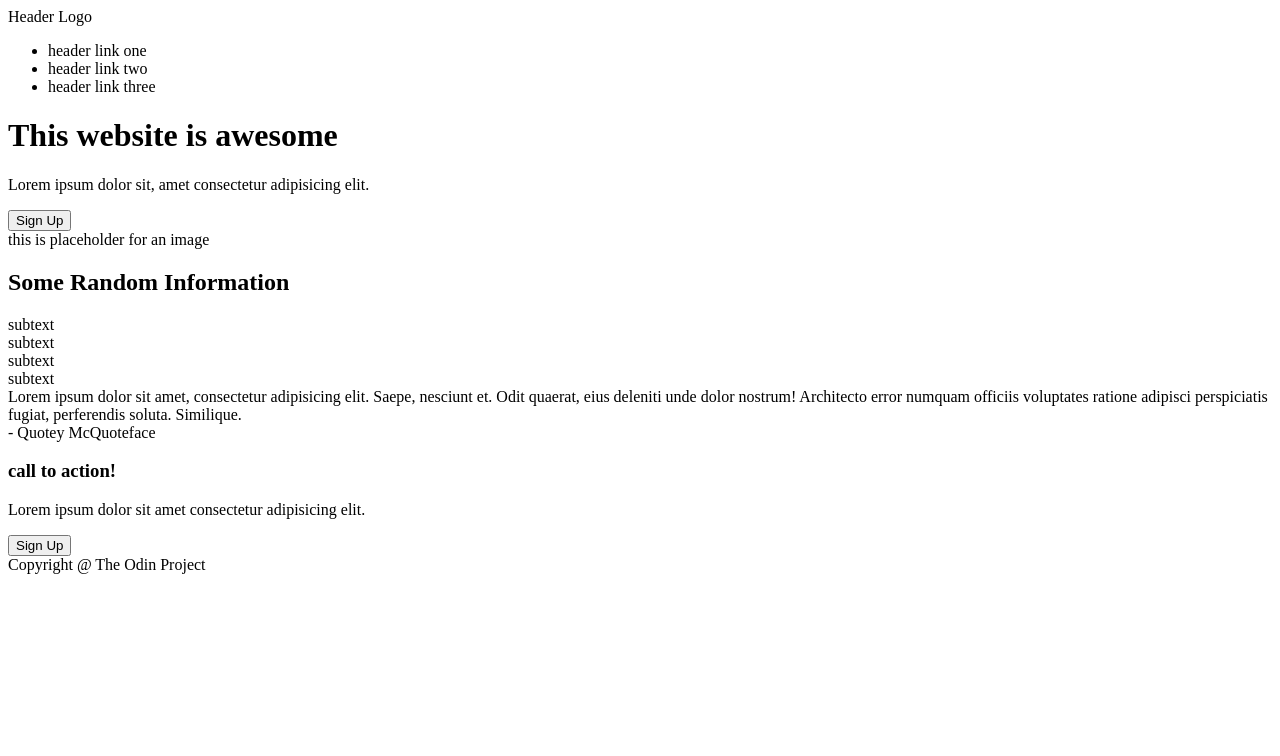
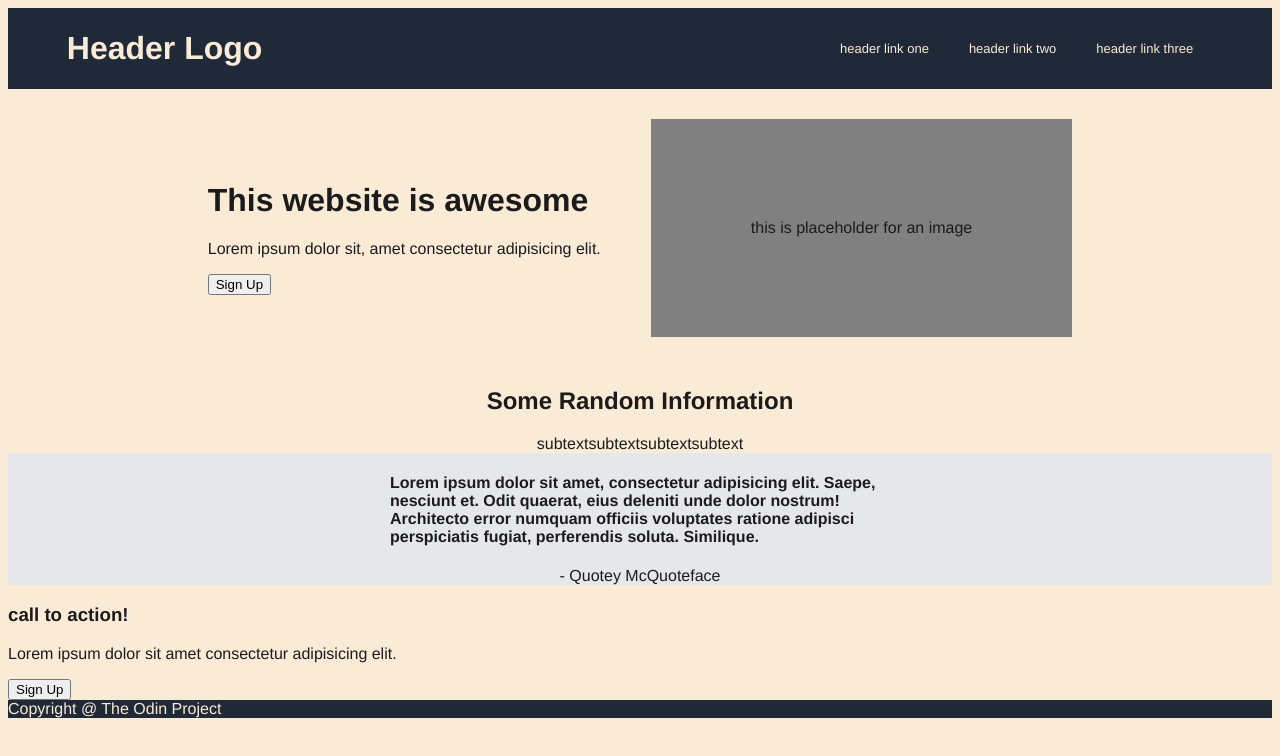
Before and after one commit to IanMahanpour/landing-page-odin, a plain HTML site: page index.html in a window 1280 px wide. Drawn offline with Linux system fonts and the light colour scheme.

Commit message:
Updated styles.css
linked styles sheet to html
fleshed out header, hero, cards, and quote sections' spacings
added colors and fonts

```diff
--- a/index.html
+++ b/index.html
@@ -4,6 +4,7 @@
     <meta charset="UTF-8">
     <meta http-equiv="X-UA-Compatible" content="IE=edge">
     <meta name="viewport" content="width=device-width, initial-scale=1.0">
+    <link rel="stylesheet" href="styles.css">
     <title>Landing Page</title>
 </head>
 <body>
@@ -28,15 +29,17 @@
     </div>
     <div class="cards">
         <h2>Some Random Information</h2>
+    <div class="images">
         <div>subtext</div>
         <div>subtext</div>
         <div>subtext</div>
         <div>subtext</div>
     </div>
+    </div>
     <div class="quote">
-        Lorem ipsum dolor sit amet, consectetur adipisicing elit. Saepe, nesciunt et. Odit quaerat, eius deleniti unde dolor nostrum! Architecto error numquam officiis voluptates ratione adipisci perspiciatis fugiat, perferendis soluta. Similique.
+        <h4>Lorem ipsum dolor sit amet, consectetur adipisicing elit. Saepe, nesciunt et. Odit quaerat, eius deleniti unde dolor nostrum! Architecto error numquam officiis voluptates ratione adipisci perspiciatis fugiat, perferendis soluta. Similique.</h4>
+        <div class="quoteAuthor"> - Quotey McQuoteface </div>
     </div>
-    <div class="quoteAuthor"> - Quotey McQuoteface </div>
     <div class="action">
         <h3> call to action!</h3>
         <p> Lorem ipsum dolor sit amet consectetur adipisicing elit.
--- a/styles.css
+++ b/styles.css
@@ -1,3 +1,63 @@
 body {
     font-family: Helvetica, Arial sans-serif;
+    color: #1b1b1b;
+    background-color: antiquewhite;
 }
+.header, .footer {
+    color: antiquewhite;
+    background-color: #1f2937;
+}
+.header {
+    display: flex;
+    align-items: center;
+    justify-content: space-around;
+    font-size: xx-large;
+    font-weight: bold;
+    gap: 400px;
+}
+.header ul {
+    font-size: small;
+    font-weight: 400;
+}
+.quote {
+    background-color: #e5e7eb;
+    display: flex;
+    flex-direction: column;
+    justify-content: center;
+    align-items: center;
+}
+ul {
+    list-style: none;
+    display: flex;
+}
+li {
+    padding: 20px;
+}
+.hero {
+    display: flex;
+    justify-content: center;
+    align-items: center;
+    gap: 50px;
+    padding: 30px;
+}
+.placeholder {
+    padding: 100px;
+    background-color: grey;
+}
+.cards {
+    display: flex;
+    justify-content: center;
+    align-items: center;
+    flex-direction: column;
+}
+.images {
+    display: flex;
+    justify-content: space-around;
+    flex-wrap: wrap;
+}
+.images div {
+    flex: 1;
+}
+h4 {
+    width: 500px;
+}
```
